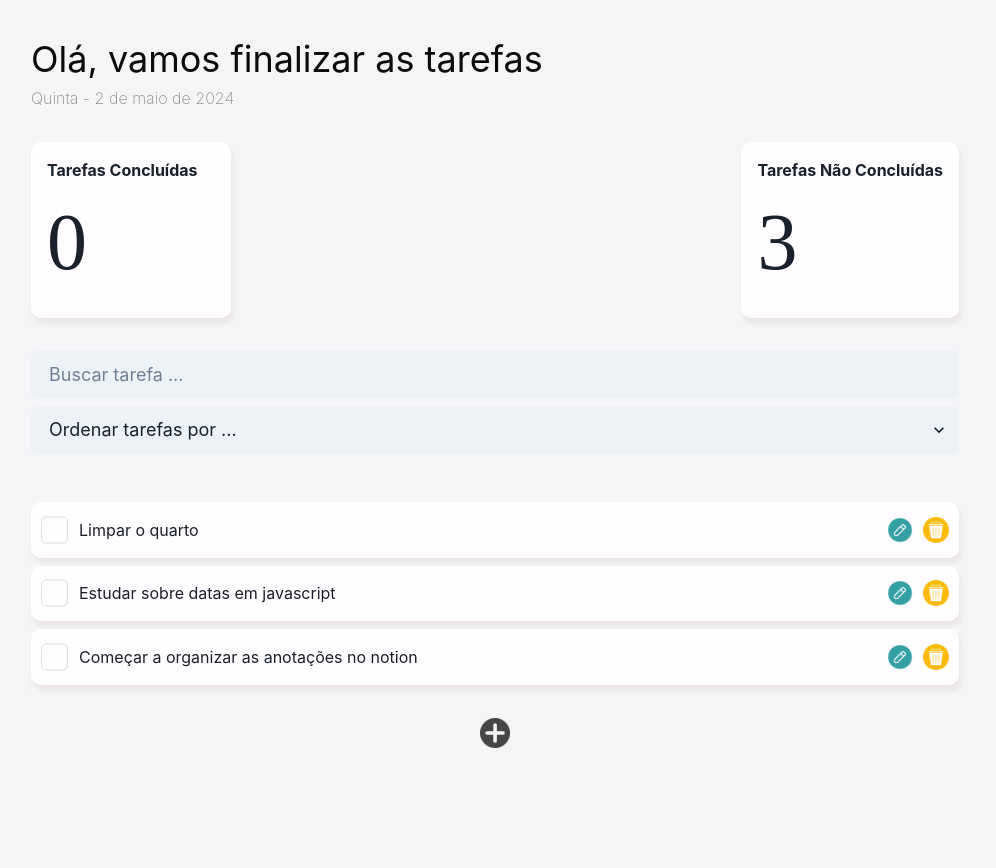
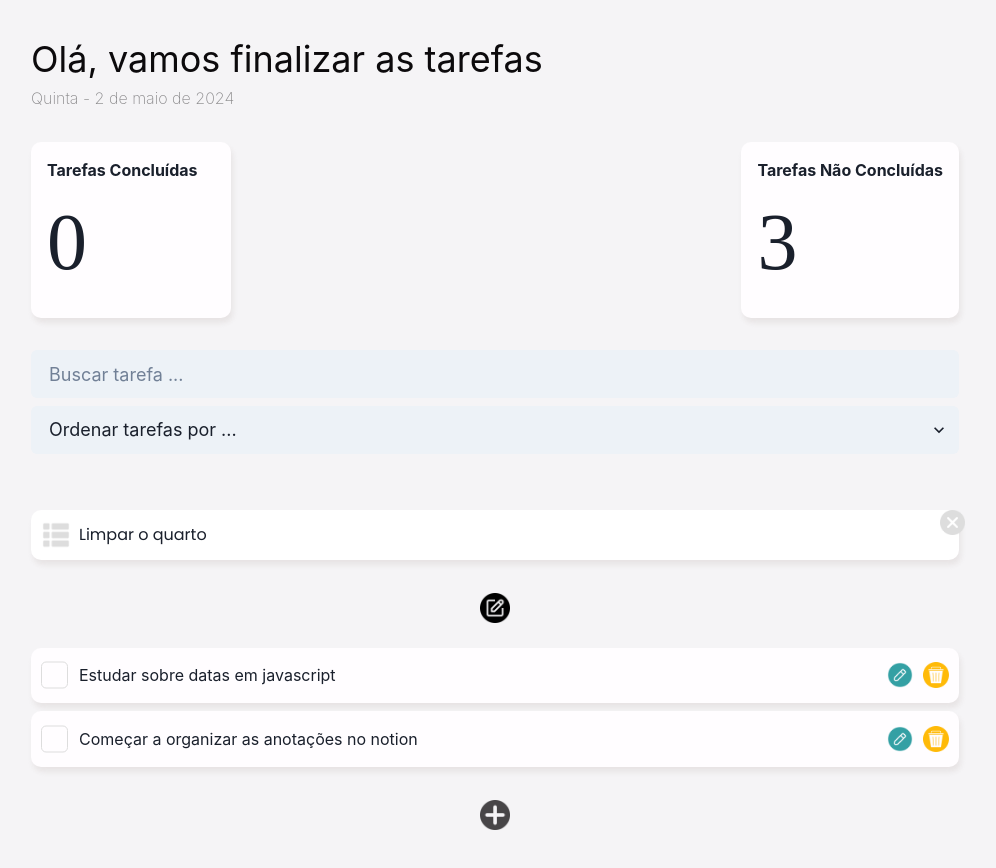
Before and after one commit to andersonlscesar/react-apps, a React (Create React App) app in the folder 01-todolist/: page / in a window 1280 px wide. Both pictures are taken after a click on the button 1044 px from the left and 529 px from the top of the page. Shown: the top 868 px of the page, without its empty margins (145-1141 px from the left). Before the commit the page ends 800 px from the top, so only its background shows below. Built offline with nearby package versions, Linux system fonts and the light colour scheme; a web font is replaced by a local one.

Commit message:
implementando funcionalidade para atualização da descrição da tarefa

```diff
--- a/01-todolist/src/App.js
+++ b/01-todolist/src/App.js
@@ -81,6 +81,10 @@ export default function App() {
         setTasks( tasks.filter( task => task.id !== id ) );
     }
 
+    function handleEditTask( id ) {
+        console.log(id)
+    }
+
     return (
 
         <div className="container">
@@ -107,6 +111,7 @@ export default function App() {
                     tasks.map( task => <Task data={ task }
                         o                    onToggleTask={ handleToggleTask }
                                              onDeleteTask={ handleDeleteTask }
+                                             onEditTask={ handleEditTask }
                                              key={ task.id }/> )
                 }
 
--- a/01-todolist/src/Components/FormEditTask.js
+++ b/01-todolist/src/Components/FormEditTask.js
@@ -1,16 +1,22 @@
+import { useState } from "react";
+/**
+ *
+ * @param { Function } onShowEditForm - Função do componente Task que altera o estado de visualização do form de edição
+ * @param { Object } data - Obj com a tarefa atual
+ * @returns
+ */
 
+export default function FormEditTask({ onShowEditForm, data }) {
 
-export default function FormEditTask({}) {
-
-
+    const [ taskValue, setTaskValue ] = useState( "" ); // Valor do input
 
     return (
 
         <form className="form-task">
 
             <div className="input-container">
-                <input type="text" placeholder="Nova descrição para a tarefa..."/>
-                <button type="button" title="Cancelar" className="cancel-task"></button>
+                <input type="text" placeholder="Nova descrição para a tarefa..." value={ data.title }/>
+                <button type="button" title="Cancelar" className="cancel-task" onClick={ _ => onShowEditForm( false ) }></button>
             </div>
             <button className="edit-new-task-button submit" type="submit" title="Editar tarefa"></button>
 
--- a/01-todolist/src/Components/Task.js
+++ b/01-todolist/src/Components/Task.js
@@ -1,27 +1,42 @@
 import { useState } from "react";
+import FormEditTask from "./FormEditTask";
 
 /**
  *
  * @param { Array } data - Array com todas as tarefas
  * @param { Function } onToggleTask - Função do componente App que altera o status da tarefa
  * @param { Function } onDeleteTask - Funçção do  componente App que deleta uma tarefa
+ * @param { Function } onEditTask - Função responsável por editar o valor de uma tarefa
  * @returns
  */
 
-export default function Task({ data, onToggleTask, onDeleteTask }) {
+export default function Task({ data, onToggleTask, onDeleteTask, onEditTask }) {
 
     const [ isTaskDone, setIsTaskDone ] = useState( false ); // Estado da tarefa: concluída / não concluída
+    const [ showEditForm, setShowEditForm ] = useState( false ); // Verifica se o form de edição deve ou não aparecer
 
     return (
+        <>
+            {
+                showEditForm
+
+                ?
+
+                <FormEditTask onShowEditForm={ setShowEditForm } data={ data }/>
+
+                :
 
                 <li>
                     <input type="checkbox" id={ data.id } onChange={ _ => setIsTaskDone( !isTaskDone ) } onClick={ _ => onToggleTask( data.id ) }/>
                     <label className={ data.isDone ? "is-done" : "" } for={ data.id }>{ data.title }</label>
                     <div className="actions">
-                <button type="button" title="Editar tarefa" className="edit-button" ></button>
+                        <button type="button" title="Editar tarefa" className="edit-button" onClick={ _ => setShowEditForm( true ) }></button>
                         <button type="button" title="Deletar tarefa" className="delete-button" onClick={ _ => onDeleteTask( data.id ) }></button>
                     </div>
                 </li>
+
+            }
+        </>
     );
 
 }
```
Lines whose indentation alone changed are shown as unchanged.
